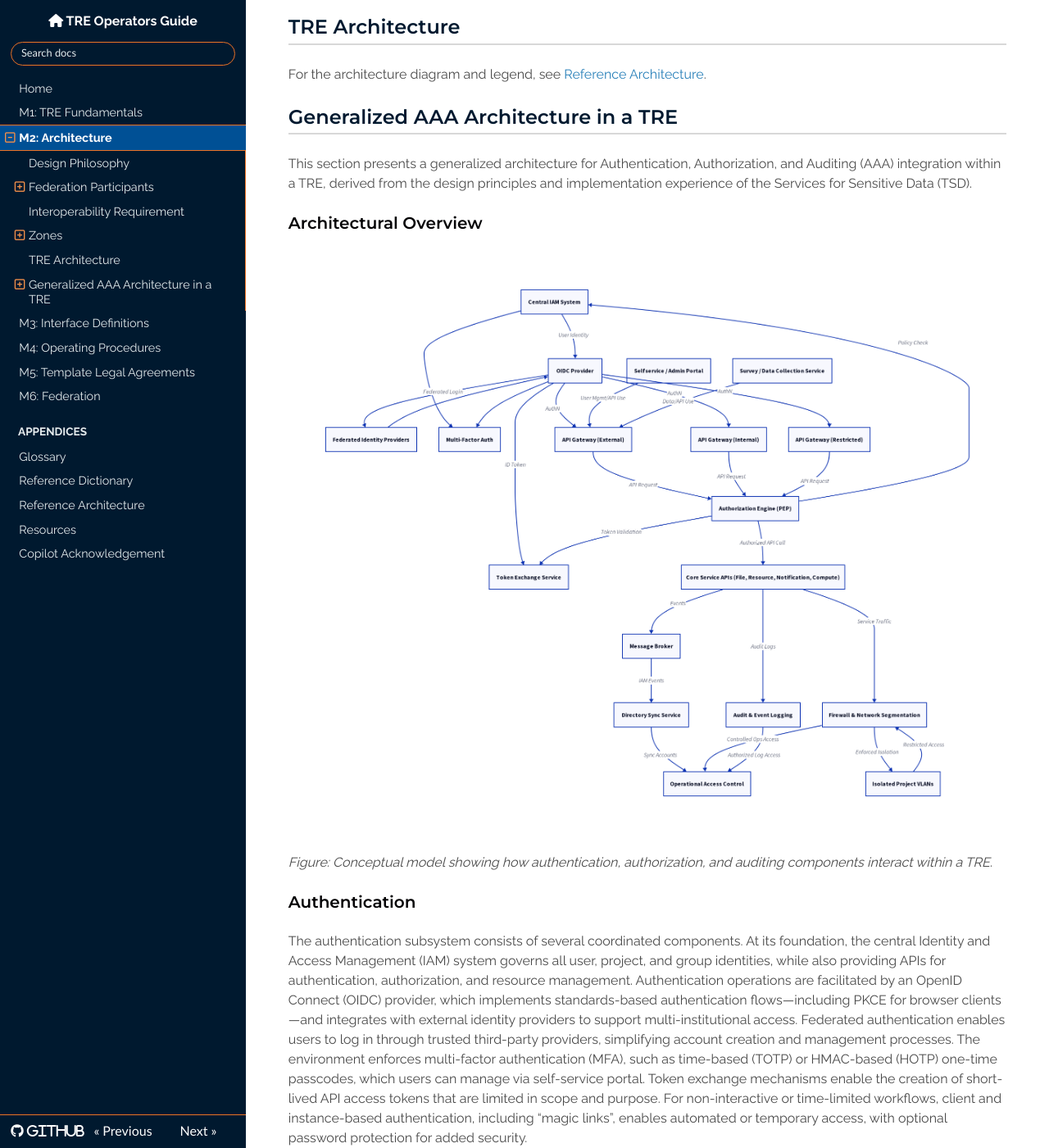
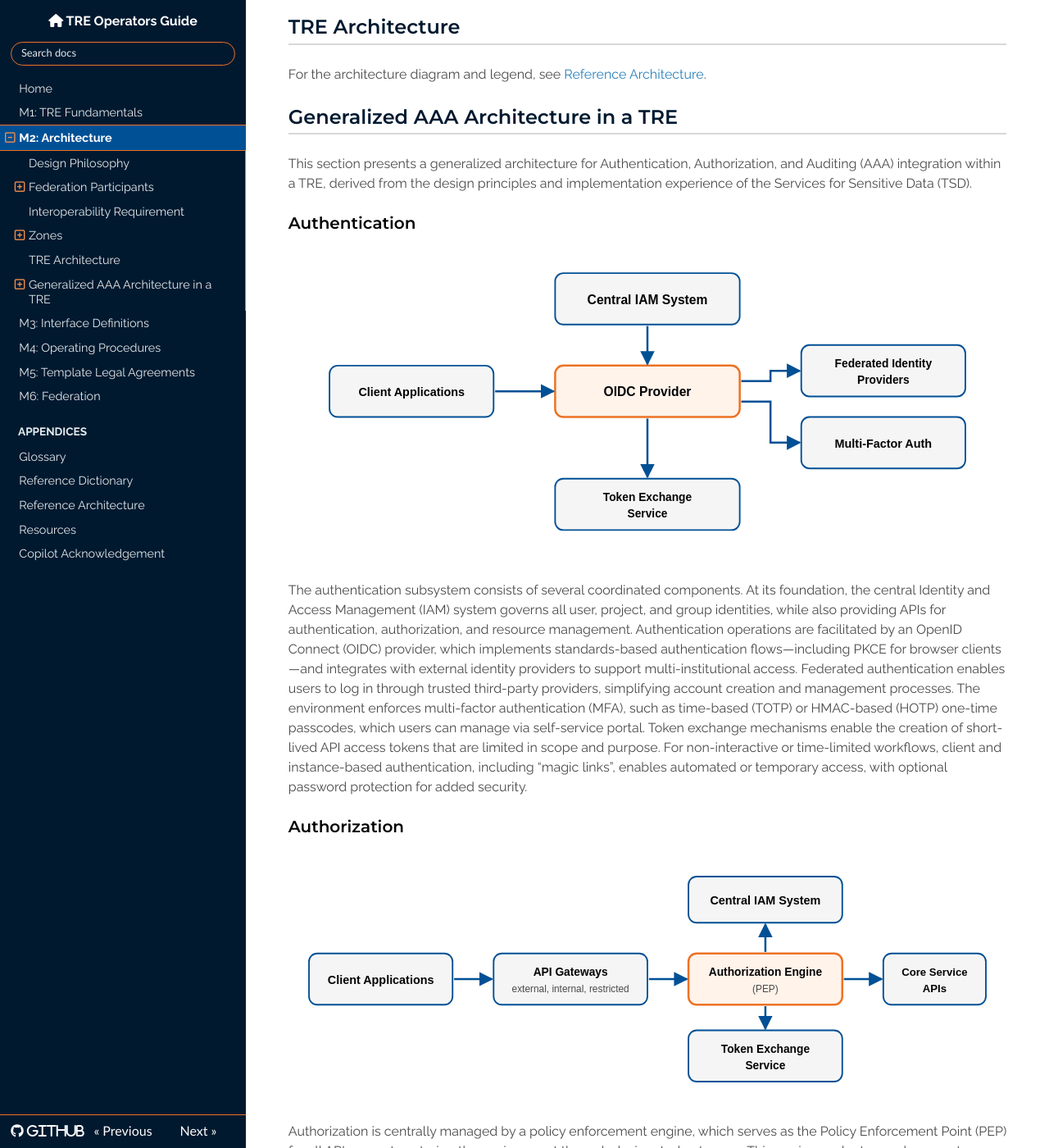
Before and after one commit to unioslo/tre-operators-docs, an MkDocs documentation site: the page built from docs/modules/architecture/index.md, in a window 1280 px wide and 1400 px high, scrolled down 2221 px. Shown: the whole window at 82% size. Built offline with MkDocs 1.6.1, drawn with Linux system fonts in a browser that asks for light colours; nearby versions of some CDN libraries.

Commit message:
update module 2

```diff
--- a/docs/modules/architecture/index.md
+++ b/docs/modules/architecture/index.md
@@ -76,21 +76,21 @@ For the architecture diagram and legend, see [Reference Architecture](../../appe
 
 This section presents a generalized architecture for Authentication, Authorization, and Auditing (AAA) integration within a TRE, derived from the design principles and implementation experience of the Services for Sensitive Data (TSD).
 
-### Architectural Overview
+### Authentication
 
-![Generalized AAA Integration Architecture](../../images/aaai_architecture.png)
-
-*Figure: Conceptual model showing how authentication, authorization, and auditing components interact within a TRE.*
-
-### Authentication
+![Authentication flow](../../images/aaai-authentication.svg)
 
 The authentication subsystem consists of several coordinated components. At its foundation, the central Identity and Access Management (IAM) system governs all user, project, and group identities, while also providing APIs for authentication, authorization, and resource management. Authentication operations are facilitated by an OpenID Connect (OIDC) provider, which implements standards-based authentication flows—including PKCE for browser clients—and integrates with external identity providers to support multi-institutional access. Federated authentication enables users to log in through trusted third-party providers, simplifying account creation and management processes. The environment enforces multi-factor authentication (MFA), such as time-based (TOTP) or HMAC-based (HOTP) one-time passcodes, which users can manage via self-service portal. Token exchange mechanisms enable the creation of short-lived API access tokens that are limited in scope and purpose. For non-interactive or time-limited workflows, client and instance-based authentication, including “magic links”, enables automated or temporary access, with optional password protection for added security.
 
 ### Authorization
 
+![Authorization flow](../../images/aaai-authorization.svg)
+
 Authorization is centrally managed by a policy enforcement engine, which serves as the Policy Enforcement Point (PEP) for all API requests entering the environment through designated gateways. This engine evaluates each request against access control policies (grants) maintained within the IAM database. These policies may be static, maintained as code or configuration under version control, or dynamically managed via programmable interfaces provided by the IAM API. All access tokens and authorization grants are strictly scoped to specific projects or tenants and to designated API gateways. Network and resource-level isolation is maintained through private VLANs and firewall policies. The authorization workflow includes validating the token’s integrity and claims, matching access policy grants to requested API operations and contextual attributes, and enforcing any additional restrictions such as time windows or usage limits.
 
 ### Auditing
+
+![Auditing and operations flow](../../images/aaai-auditing.svg)
 
 Auditing is implemented across all relevant system layers to support accountability, regulatory compliance, and operational monitoring. Every API operation—spanning file, data, and resource actions—is logged in detail, with audit logs accessible for both operational staff and authorized project administrators. Changes to IAM data and resource allocations are tracked, capturing all create, update, and delete events. All storage and file access operations are monitored for data integrity and incident response purposes. Exports of data and downloads from publication interfaces are recorded to maintain a verifiable trail of data egress. Finally, system event and operations logs are aggregated and made available for ongoing monitoring, security investigations, and incident response.
 
```
Also changed, not shown: docs/images/aaai-auditing.svg (added), docs/images/aaai-authentication.svg (added), docs/images/aaai-authorization.svg (added), docs/images/tre-architecture.svg (added), docs/images/tre-zones.svg (added).
